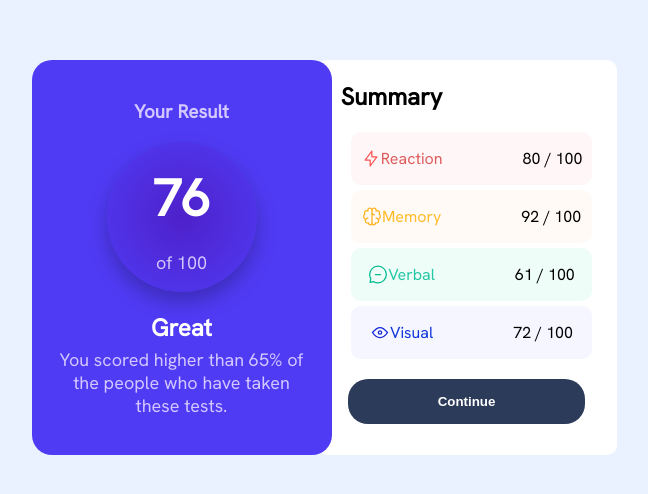
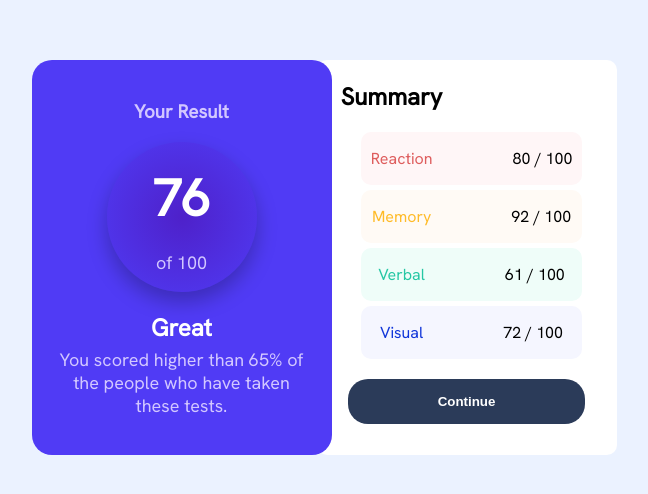
Before and after one commit to IJAZAHMAD779/Result-Summary, a plain HTML site: page index.html in a window 1280 px wide. Shown: the part 140-634 px from the top of the page, without its empty margins (316-964 px from the left). Drawn offline with Linux system fonts and the light colour scheme.

Commit message:
`Removed image tags from index.html scores section`

```diff
--- a/index.html
+++ b/index.html
@@ -22,19 +22,15 @@
       <h2>Summary</h2>
       <div class="scores">
         <div class="reaction">
-          <img src="/images/icon-reaction.svg" alt="reaction">
           <p id="a">Reaction </p><p>80 / 100</p>
         </div>
         <div class="memory">
-          <img src="/images/icon-memory.svg" alt="memory">
           <p id="b">Memory </p><p>92 / 100</p>
         </div>
         <div class="verbal">
-          <img src="/images/icon-verbal.svg" alt="verbal">
           <p id="c">Verbal </p><p>61 / 100</p>
         </div>
         <div class="visual">
-          <img src="/images/icon-visual.svg" alt="visual">
           <p id="d">Visual </p><p>72 / 100</p>
         </div>
       </div>
```
